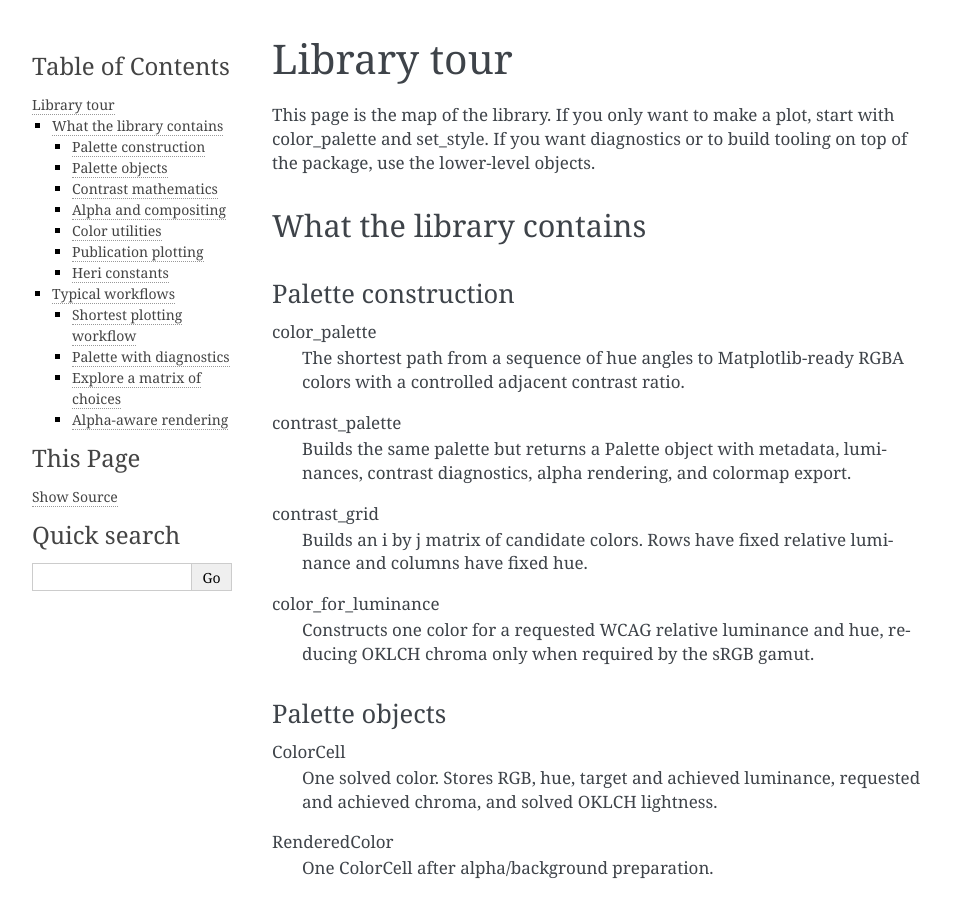
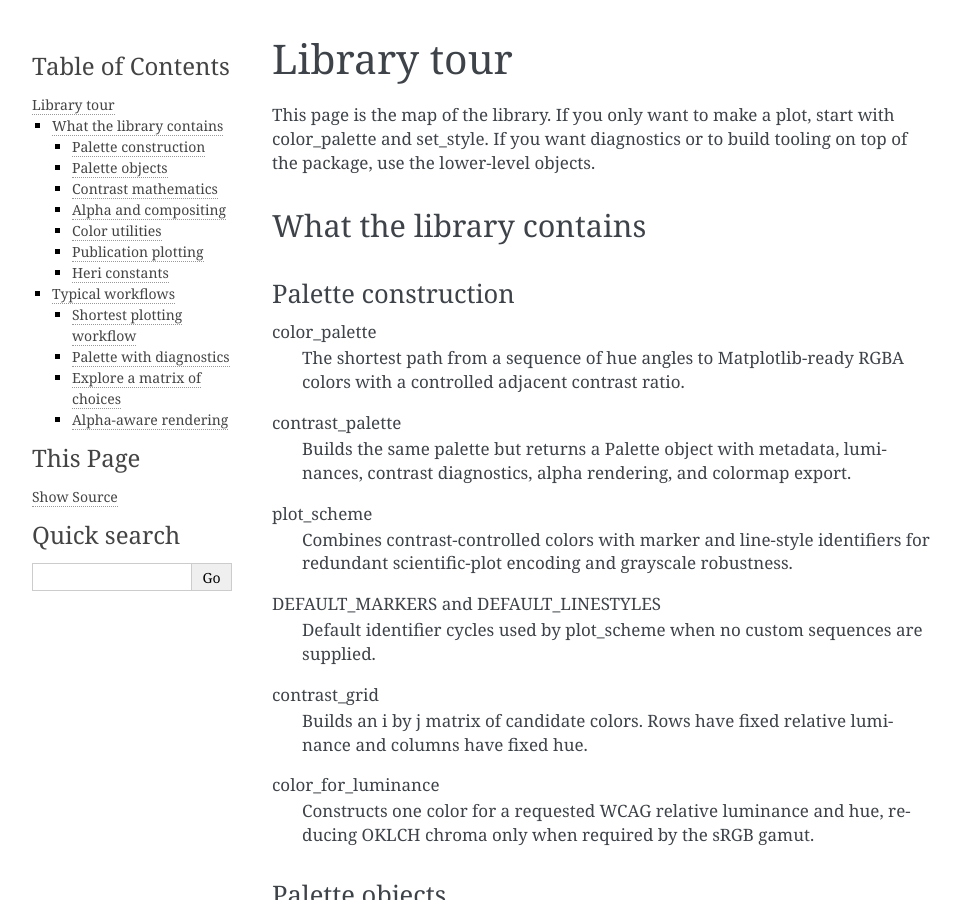
Before and after one commit to heri-espino/Colors, a Sphinx documentation site: the page built from docs/source/overview.rst, in a window 1280 px wide and 900 px high. Shown: the whole window, without its empty margins (148-1109 px from the left). Built offline with Sphinx 7.4.7, drawn with Linux system fonts in a browser that asks for light colours.

Commit message:
Add plot scheme to library tour

```diff
--- a/docs/source/overview.rst
+++ b/docs/source/overview.rst
@@ -18,6 +18,14 @@ color_palette
 contrast_palette
     Builds the same palette but returns a Palette object with metadata,
     luminances, contrast diagnostics, alpha rendering, and colormap export.
+
+plot_scheme
+    Combines contrast-controlled colors with marker and line-style identifiers
+    for redundant scientific-plot encoding and grayscale robustness.
+
+DEFAULT_MARKERS and DEFAULT_LINESTYLES
+    Default identifier cycles used by plot_scheme when no custom sequences are
+    supplied.
 
 contrast_grid
     Builds an i by j matrix of candidate colors. Rows have fixed relative
```
